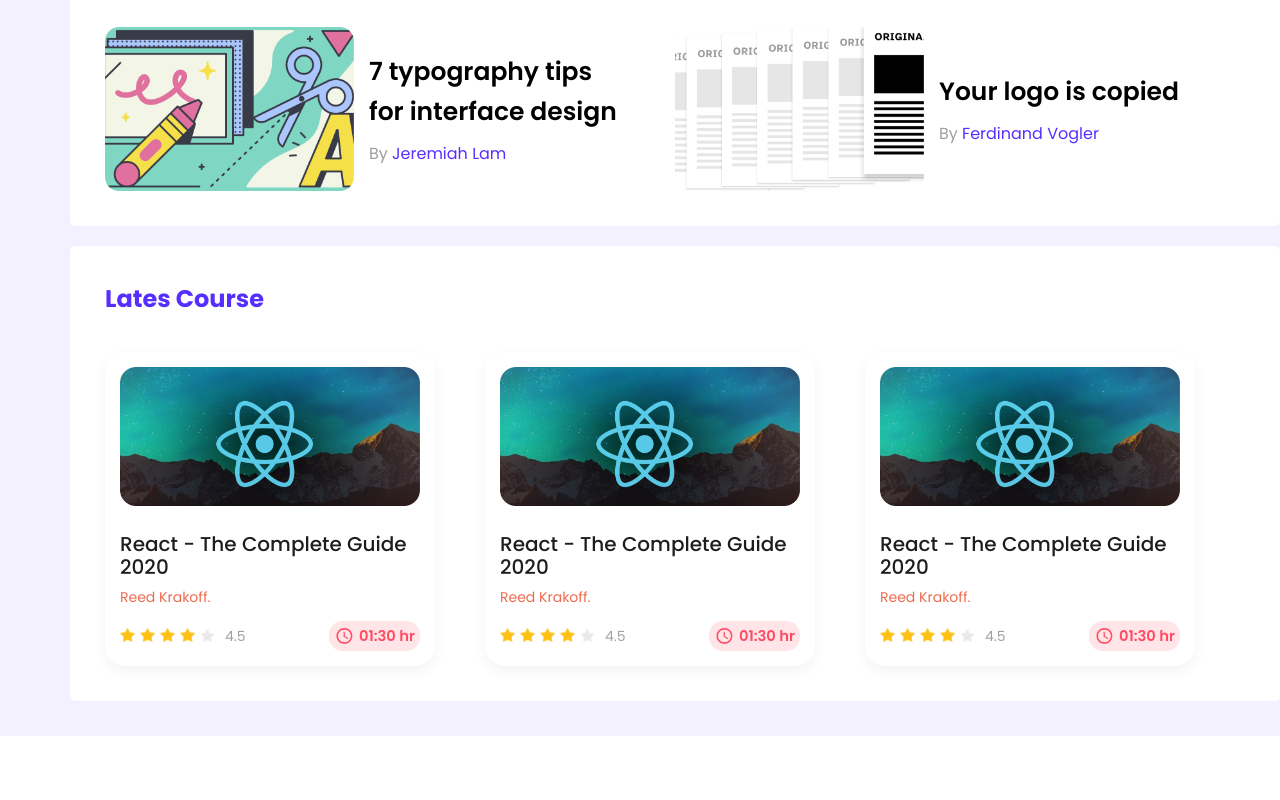
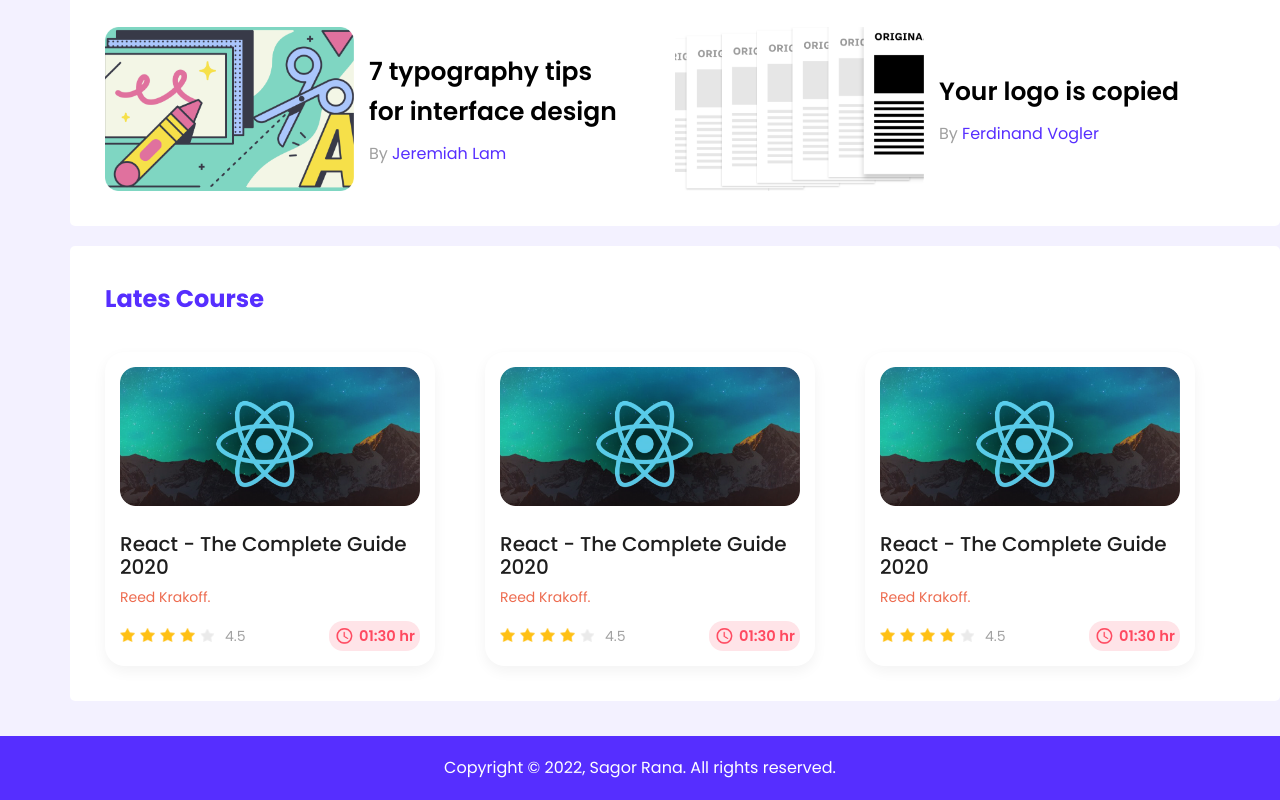
Before and after one commit to sagorranait/leader-board, a plain HTML site: page index.html in a window 1280 px wide. Shown: the part 700-1500 px from the top of the page. Before the commit the page ends 1436 px from the top, so only its background shows below. Drawn offline with Linux system fonts and the light colour scheme.

Commit message:
Footer Done

```diff
--- a/index.html
+++ b/index.html
@@ -163,5 +163,12 @@
       </section>
     </div>
   </main>
+  <footer id="IdeaFooter">
+    <div class="container">
+      <div class="footer-content">
+        <p>Copyright &copy; 2022, Sagor Rana. All rights reserved.</p>
+      </div>
+    </div>
+  </footer>
 </body>
 </html>
--- a/style.css
+++ b/style.css
@@ -68,7 +68,6 @@
 }
 
 .headContent .navitem>ul>li>a {
-  font-weight: 400;
   font-size: 16px;
   line-height: 24px;
   color: #FFFFFF;
@@ -226,3 +225,17 @@
 
 /* Courses Css End */
 /* Main CSS End */
+/* Footer CSS Start */
+#IdeaFooter {
+  padding: 20px;
+  background-color: #562EFF;
+}
+
+#IdeaFooter .footer-content p {
+  font-size: 16px;
+  line-height: 24px;
+  text-align: center;
+  color: #FFFFFF;
+}
+
+/* Footer CSS End */
```
